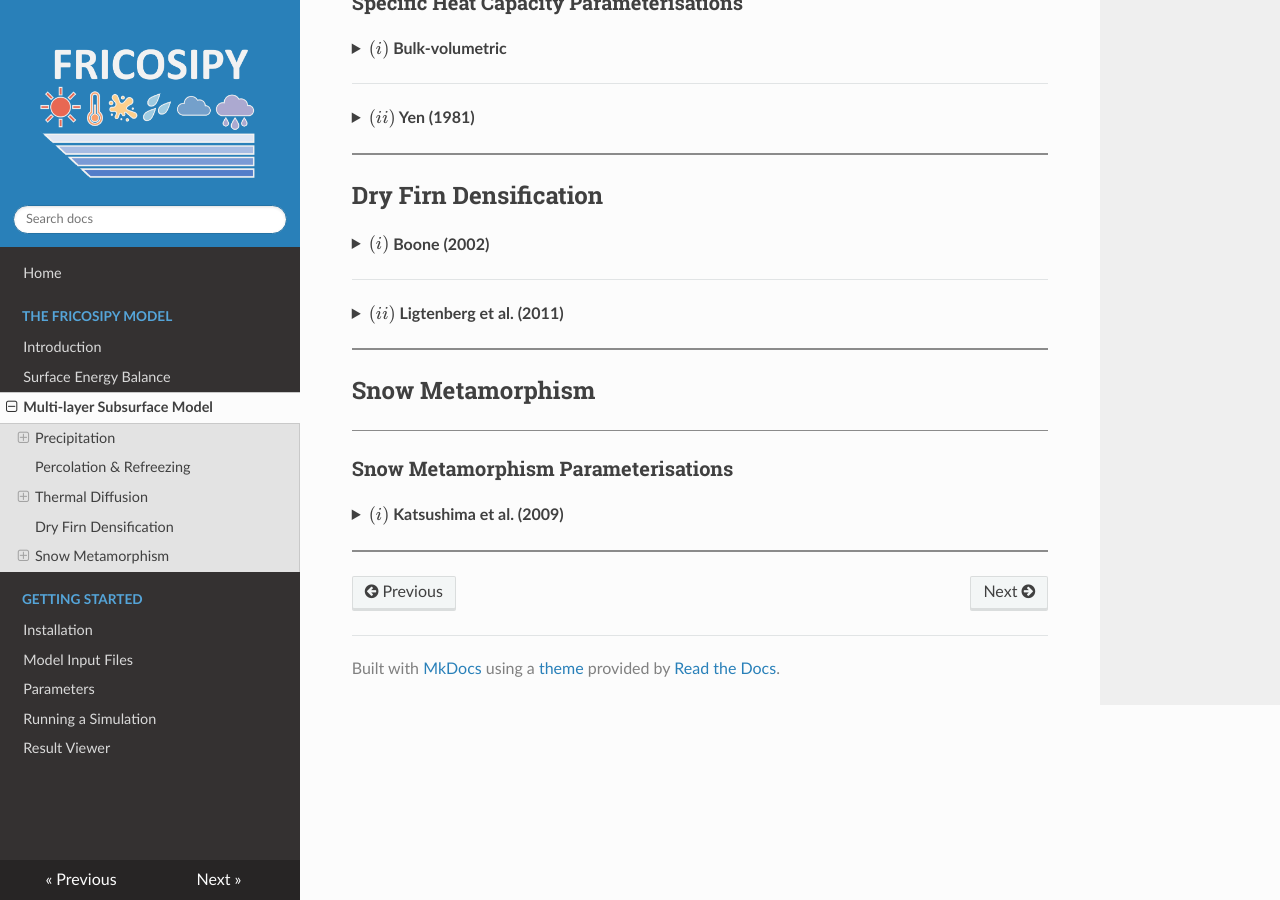
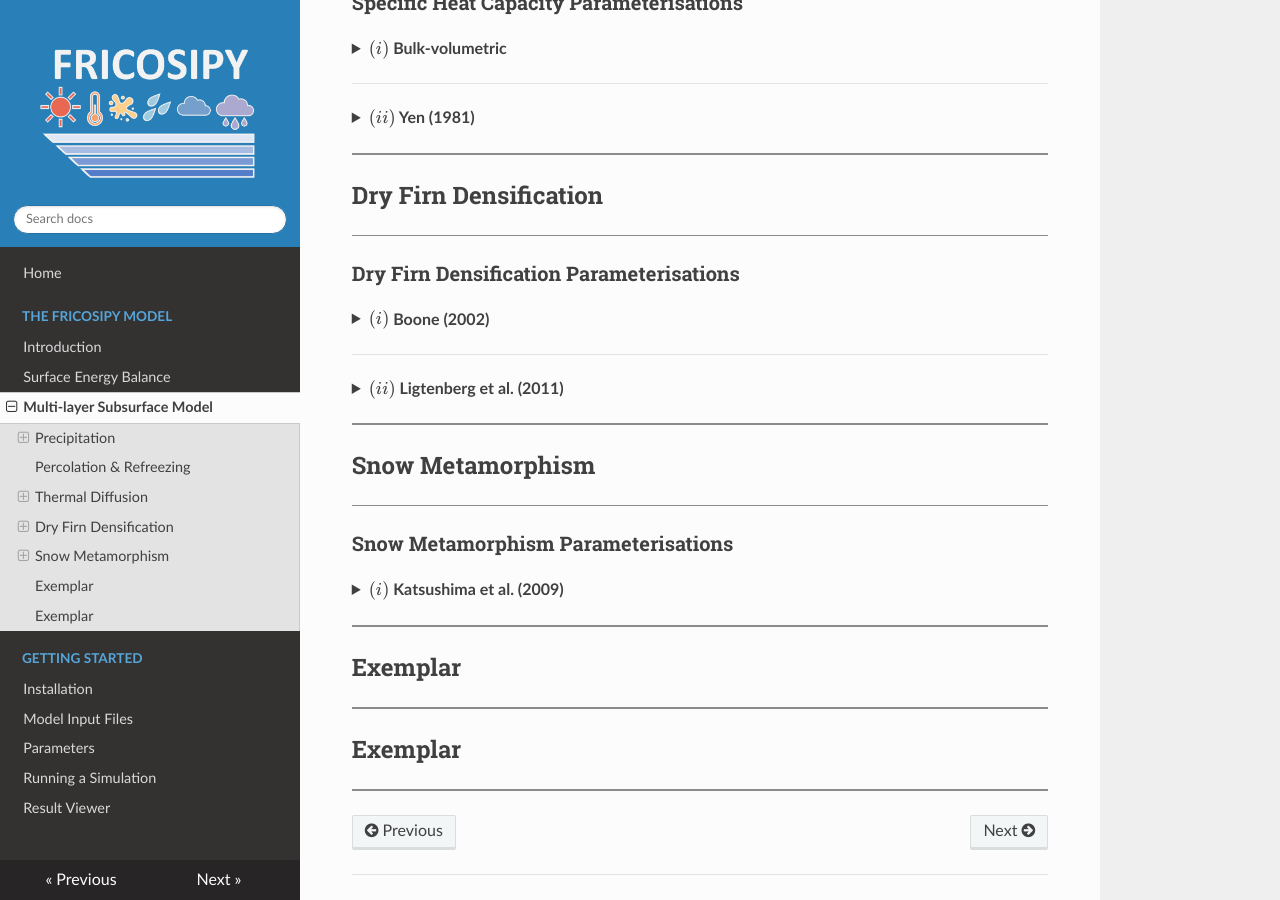
Before and after one commit to MarcusGastaldello/FRICOSIPY, an MkDocs documentation site: the page built from docs/subsurface_model.md, in a window 1280 px wide and 900 px high, scrolled down 794 px. Built offline with MkDocs 1.6.1, drawn with Linux system fonts in a browser that asks for light colours; nearby versions of some CDN libraries.

Commit message:
Update subsurface_model.md with new parameterizations
Added parameterizations for Dry Firn Densification.

```diff
--- a/docs/subsurface_model.md
+++ b/docs/subsurface_model.md
@@ -47,6 +47,10 @@
 
 ## Dry Firn Densification
 
+<hr style="height:1px; background-color:#8b8b8b; border:none;" />
+
+### Dry Firn Densification Parameterisations
+
 ??? "**$(i)$ Boone (2002)**"
 
 ---
@@ -64,3 +68,11 @@
 ??? "**$(i)$ Katsushima et al. (2009)**"
 
 <hr style="height:2px; background-color:#8b8b8b; border:none;" />
+
+## Exemplar
+
+<hr style="height:2px; background-color:#8b8b8b; border:none;" />
+
+## Exemplar
+
+<hr style="height:2px; background-color:#8b8b8b; border:none;" />
```
